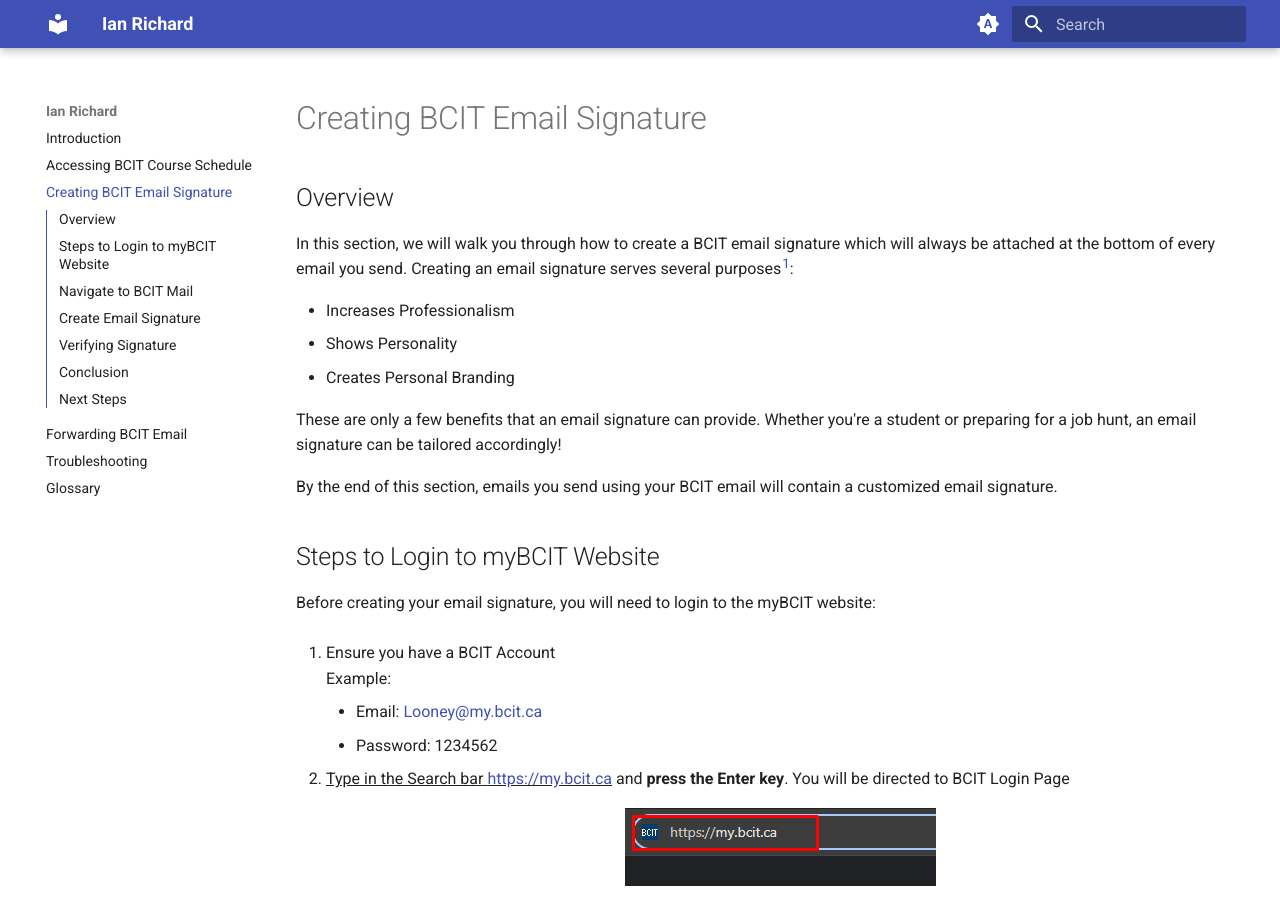
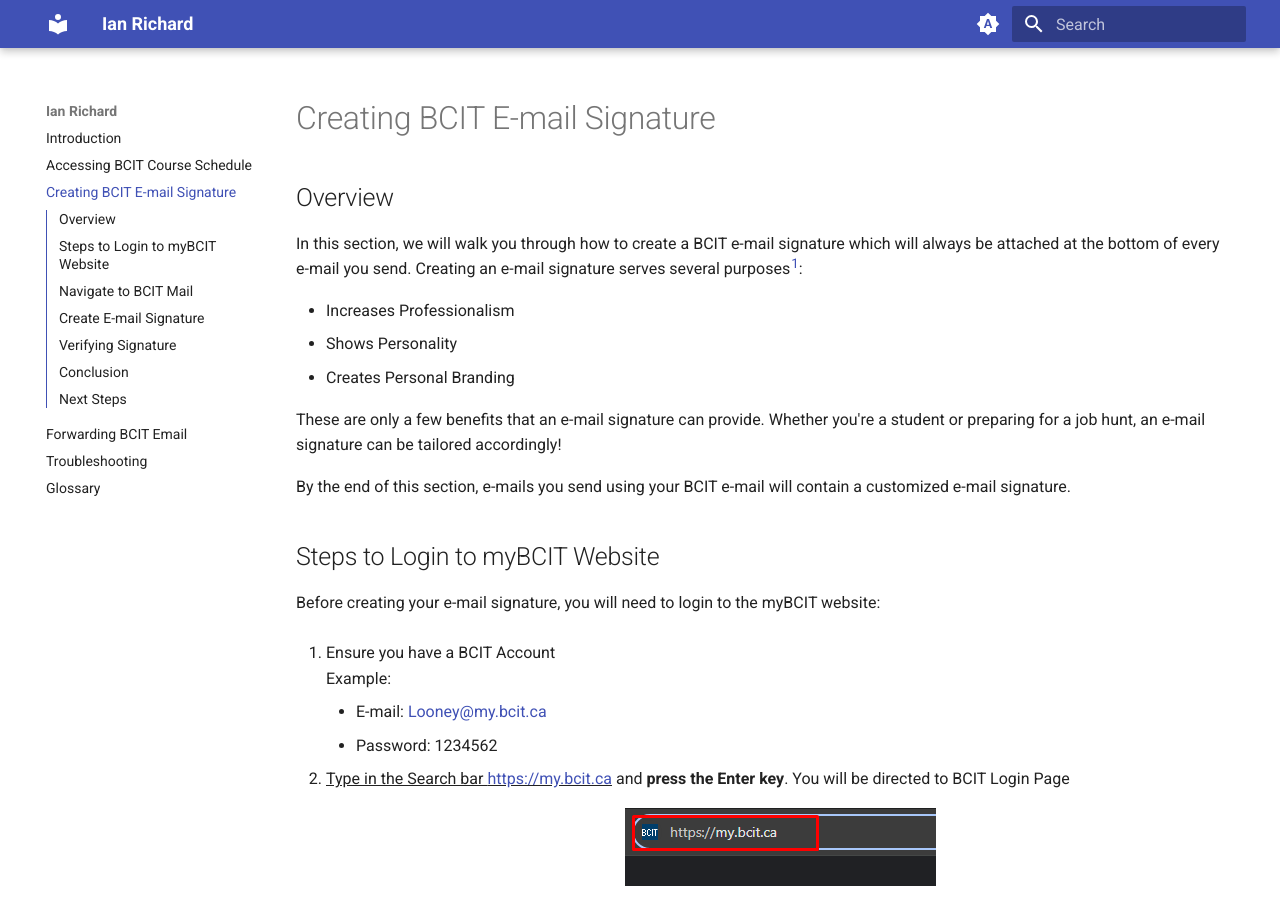
Before and after one commit to beingaturtle/beingaturtle.github.io, an MkDocs documentation site: the page built from docs/task2.md, in a window 1280 px wide and 900 px high. Built offline with MkDocs 1.6.1 and Material for MkDocs 9.7.7, drawn with Linux system fonts in a browser that asks for light colours; some of the changed text lies outside the part shown.

Commit message:
Update email to e-mail

```diff
--- a/docs/task2.md
+++ b/docs/task2.md
@@ -1,27 +1,27 @@
-# Creating BCIT Email Signature
+# Creating BCIT E-mail Signature
 
 
 ## Overview
 
-In this section, we will walk you through how to create a BCIT email signature which will always be attached at
-the bottom of every email you send. Creating an email signature serves several purposes<sup>[1](#fn1)</sup>:
+In this section, we will walk you through how to create a BCIT e-mail signature which will always be attached at
+the bottom of every e-mail you send. Creating an e-mail signature serves several purposes<sup>[1](#fn1)</sup>:
 
 - Increases Professionalism
 - Shows Personality
 - Creates Personal Branding
 
-These are only a few benefits that an email signature can provide. Whether you're a student or preparing for a job
-hunt, an email signature can be tailored accordingly!
+These are only a few benefits that an e-mail signature can provide. Whether you're a student or preparing for a job
+hunt, an e-mail signature can be tailored accordingly!
 
-By the end of this section, emails you send using your BCIT email will contain a customized email signature.
+By the end of this section, e-mails you send using your BCIT e-mail will contain a customized e-mail signature.
 
 ## Steps to Login to myBCIT Website
-Before creating your email signature, you will need to login to the myBCIT website:
+Before creating your e-mail signature, you will need to login to the myBCIT website:
 
 1. Ensure you have a BCIT Account
 <br>
     Example:
-       - Email: <Looney@my.bcit.ca>
+       - E-mail: <Looney@my.bcit.ca>
        - Password: 1234562
 
 2. <u>Type in the Search bar <https://my.bcit.ca></u> and **press the Enter key**. You will be directed to BCIT
@@ -30,9 +30,6 @@
     <figure markdown = "span"> ![Image title](./assets/task2/T2_S3.png){ loading=lazy } </figure>
 
 3. <u>Type in your Account Credentials</u>
-    <!-- Email: <rmaceda1@mybcit.ca>
-    Password: 123456789
-    // Maybe we can remove this -->
 
     <figure markdown = "span"> ![Image title](./assets/task2/T2_S4.png){ loading=lazy } </figure>
 
@@ -59,7 +56,7 @@
 
 
 
-## Create Email Signature
+## Create E-mail Signature
 
 1. **Click “Settings”,** found on the upper right of the website
 
@@ -89,7 +86,7 @@
     <figure markdown = "span"> ![Image title](./assets/task2/T2_S10.png){ loading=lazy } </figure>
 
     !!! Note
-        You can edit your email signature anyway you'd like and feel free to refer to our sample signature
+        You can edit your e-mail signature anyway you'd like and feel free to refer to our sample signature
 
 5. **Click the blue button “Save”**, after you finish editing to save.
 
@@ -100,7 +97,7 @@
 
 ## Verifying Signature
 
-Test to ensure the signature is seen when you send a email
+Test to ensure the signature is seen when you send a e-mail
 
 1. **Click “Mail”** found on the upper right of the website, to go back to your BCIT mail inbox
 
@@ -111,28 +108,28 @@
     <figure markdown = "span"> ![Image title](./assets/task2/T2_S13.png){ loading=lazy } </figure>
 
     !!! Note
-        You will now be directed to a page where you will be composing an email
+        You will now be directed to a page where you will be composing an e-mail
 
-3. Verify that your signature block is populated in the email message
+3. Verify that your signature block is populated in the e-mail message
 
     <figure markdown = "span"> ![Image title](./assets/task2/T2_S14.png){ loading=lazy }  </figure>
 
 !!! success
-    Well done! You have now created a signature for your BCIT email
+    Well done! You have now created a signature for your BCIT e-mail
 
 ## Conclusion
 
 By the end of this section, you will have learned the following:
 <ul>
-    <li id="staremoji"> ⭐&nbsp How to create your email signature for BCIT Email</li>
-    <li id="staremoji"> ⭐&nbsp How to access your BCIT Email from MyBCIT website</li>
+    <li id="staremoji"> ⭐&nbsp How to create your e-mail signature for BCIT E-mail</li>
+    <li id="staremoji"> ⭐&nbsp How to access your BCIT E-mail from MyBCIT website</li>
 </ul>
 
 ## Next Steps
 Wonderful job! Feel free to proceed to the next step.
 <br>
 <br>
-[**Forwarding BCIT Email**](task3.md)
+[**Forwarding BCIT E-mail**](task3.md)
 
 ***
 <a id="fn1">[1. The positive benefits of a personal email signature](https://exclaimer.
```
Also changed, not shown: docs/index.md (+2 -2 lines), docs/task1.md (+2 -2 lines).
